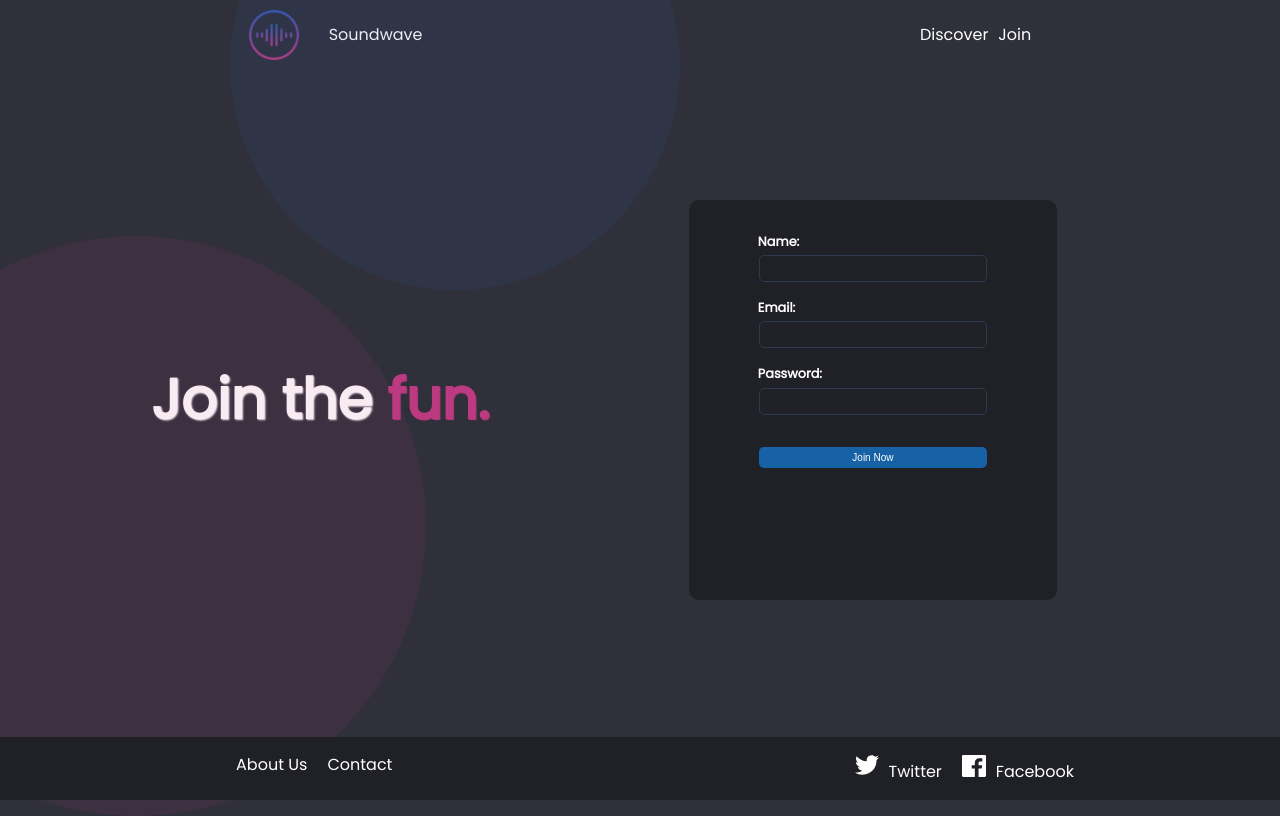
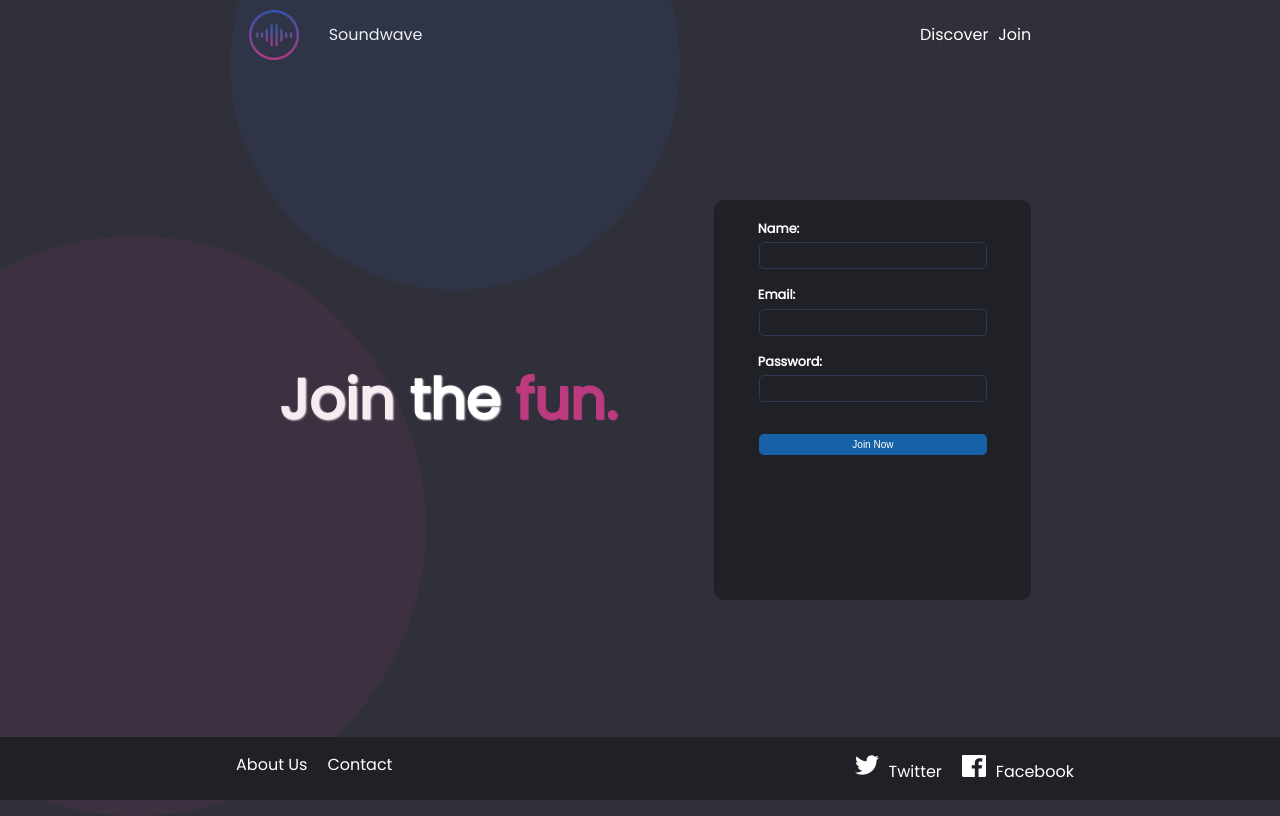
Before and after one commit to saudlari/soundWave, a React (Vite) app: page /join in a window 1280 px wide. Built offline with nearby package versions, Linux system fonts and the light colour scheme.

Commit message:
adjust the sizes and change button type

```diff
--- a/src/components/form/Form.css
+++ b/src/components/form/Form.css
@@ -4,7 +4,7 @@ div.formLogin {
     display: flex;
     justify-content: center;
     height: 50%;
-    width: 50%;
+    width: 30%;
     margin: 0;
     padding: 0;
 
--- a/src/pages/join/Join.css
+++ b/src/pages/join/Join.css
@@ -15,6 +15,8 @@ section {
     display: flex;
     justify-content: flex-end;
     align-items: center;
+    max-width: 60%;
+    margin: 5%;
     max-width: 60%;
     margin: 5%;
     padding: 0;
@@ -55,6 +57,7 @@ section h1 {
     background-color: #bc3a801a;
     display: flex-box;
     left: -12%;
+    left: -12%;
     bottom: -2%;
     position: absolute;
 
```
